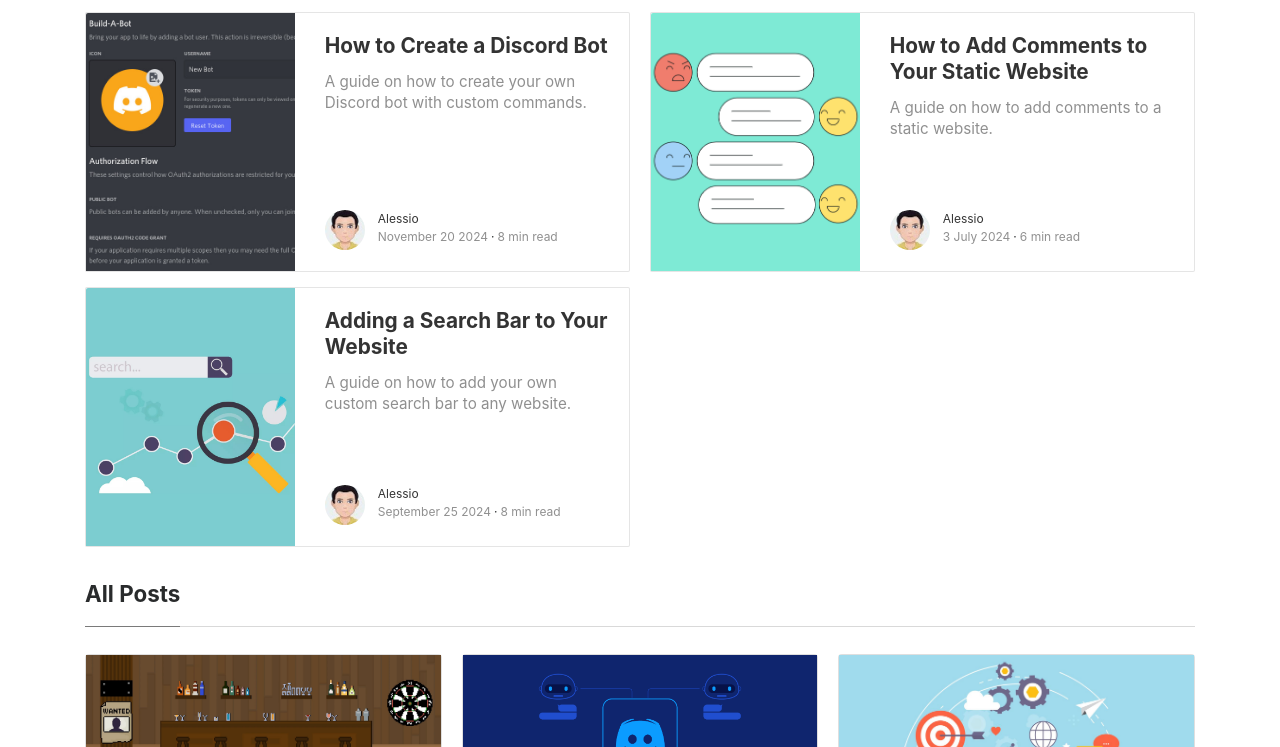
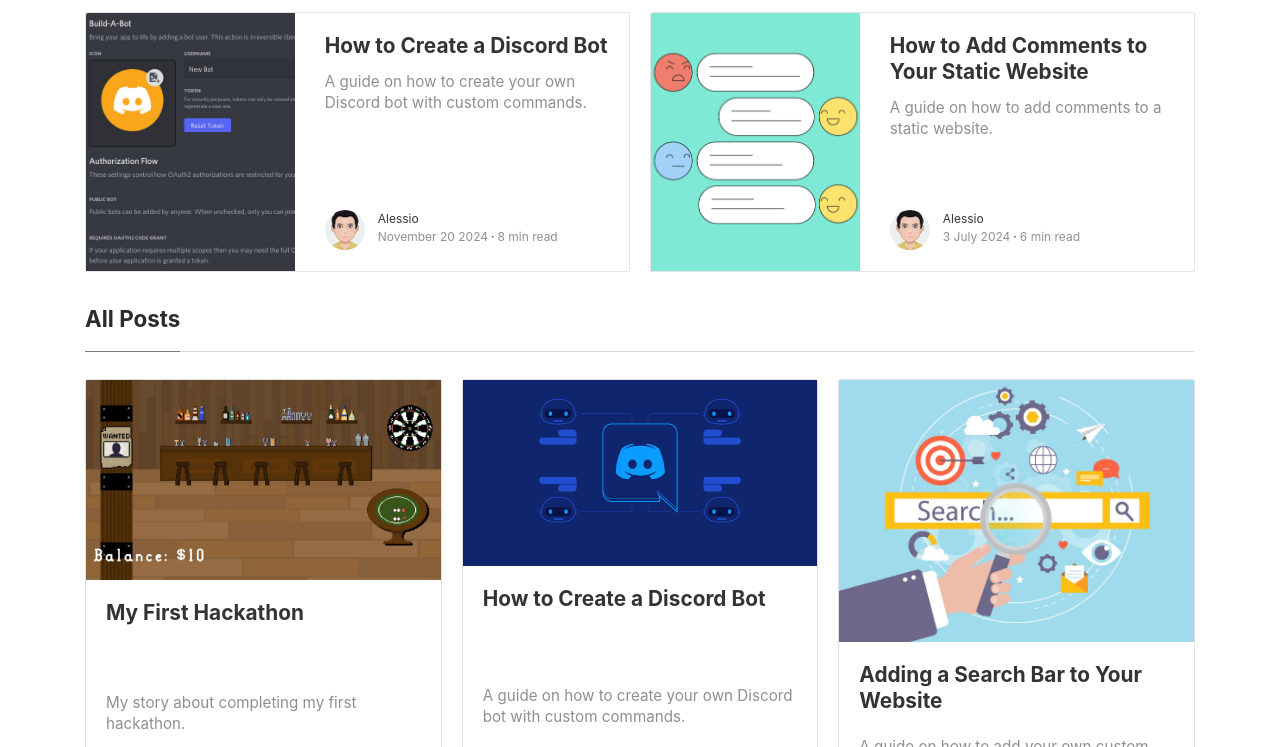
Before and after one commit to alessioamo/What-Comes-Next, a plain HTML site: page index.html in a window 1280 px wide. Shown: the part 546-1293 px from the top of the page. Drawn offline with nearby package versions, Linux system fonts and the light colour scheme; a script that the page names is missing.

Commit message:
Update index.html

```diff
--- a/index.html
+++ b/index.html
@@ -140,36 +140,6 @@
 					</div>
 				</div>
 			</div>
-		<!-- end post -->
-
-		<!-- begin post -->
-		<div class="card">
-			<div class="row">
-				<div class="col-md-5 wrapthumbnail">
-					<a href="post5.html">
-						<div class="thumbnail" style="background-image:url(assets/img/searchBar2.jpg);">
-						</div>
-					</a>
-				</div>
-				<div class="col-md-7">
-					<div class="card-block">
-						<h2 class="card-title"><a href="post5.html">Adding a Search Bar to Your Website</a></h2>
-						<h4 class="card-text">A guide on how to add your own custom search bar to any website.</h4>
-						<div class="metafooter">
-							<div class="wrapfooter">
-								<span class="meta-footer-thumb">
-									<a href="author.html"><img class="author-thumb" src="assets/img/profile-picture.png" alt=""></a>
-								</span>
-								<span class="author-meta">
-									<span class="post-name"><a href="author.html">Alessio</a></span><br/>
-									<span class="post-date">September 25 2024</span><span class="dot"></span><span class="post-read">8 min read</span>
-								</span>
-							</div>
-						</div>
-					</div>
-				</div>
-			</div>
-		</div>
 		<!-- end post -->
 
 		<!-- begin post -->
```
